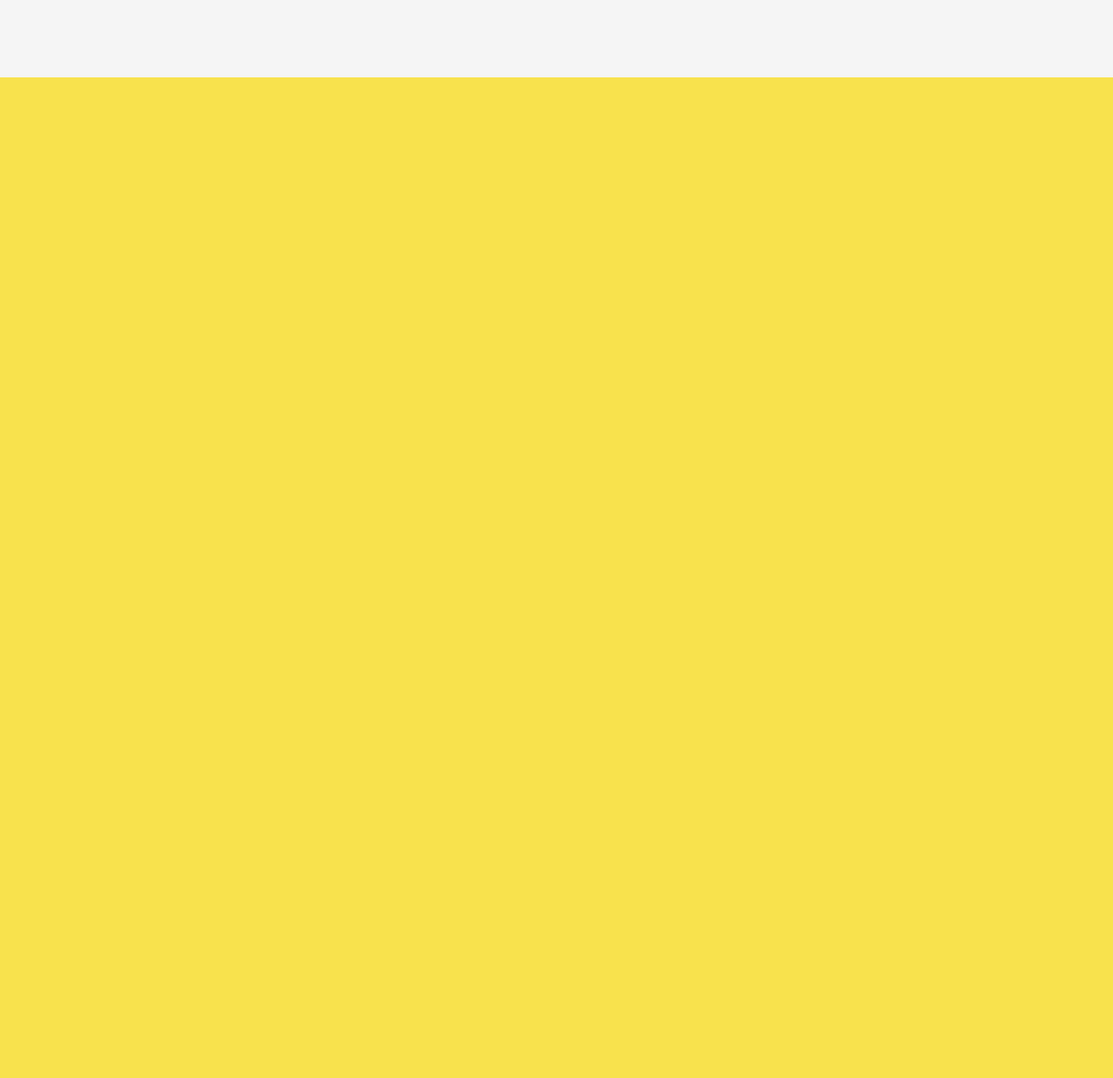
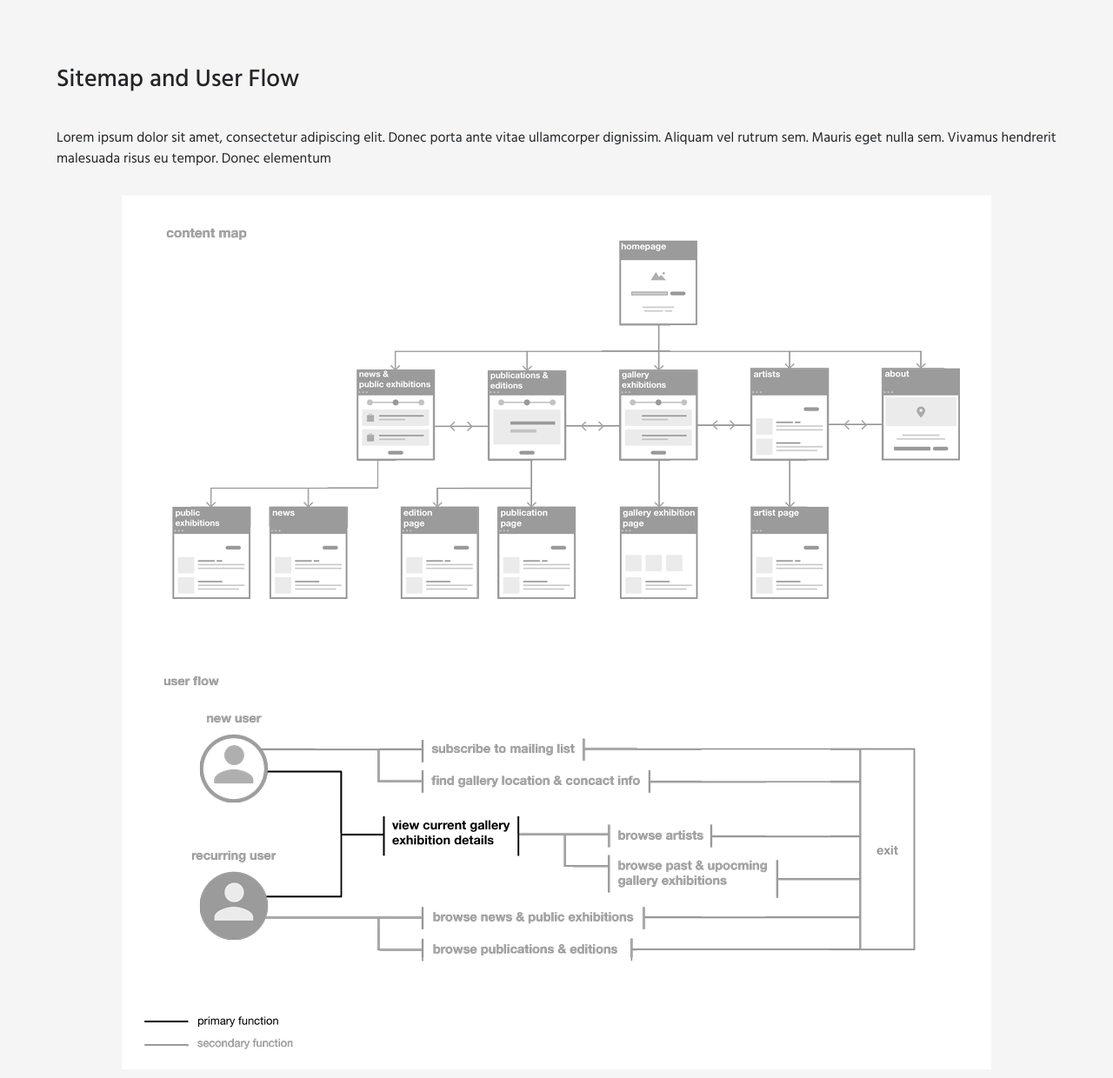
Before and after one commit to fallahipunk/UX-Portfolio, a plain HTML site: page ux.html in a window 1280 px wide. Shown: the part 9420-10660 px from the top of the page at 87% size. Before the commit the page ends 9509 px from the top, so only its background shows below. Drawn offline with nearby package versions, Linux system fonts and the light colour scheme.

Commit message:
added user flow and sitemap

```diff
--- a/ux.html
+++ b/ux.html
@@ -91,6 +91,9 @@
 
 
 	<div class="wrapper">
+
+		<!--  ------------------- Wireframes ---------------------------        -->
+
 		<div class="section-title">
 			<h3>Log In</h3>
 		</div>
@@ -305,7 +308,7 @@
 			</div>
 		</div>
 
-				<div class="wrapper">
+
 		<div class="section-title">
 			<h3>Photo Gallery</h3>
 		</div>
@@ -353,17 +356,29 @@
 		</div>
 
 
+
+
+		<!-- --------------------------- flows and maps --------------------- -->
+		<div class="section-title">
+				<h3>Sitemap and User Flow</h3>
+			</div>
+			<div class="section-text">
+				Lorem ipsum dolor sit amet, consectetur adipiscing elit. Donec porta ante vitae ullamcorper dignissim. Aliquam vel rutrum
+				sem. Mauris eget nulla sem. Vivamus hendrerit malesuada risus eu tempor. Donec elementum
+			</div>
+
+		<div class="img-display">
+			<a href="img/ux-docs/flows/crg-sitemap.jpg" target="_blank">
+				<img src="img/ux-docs/flows/crg-sitemap.jpg"> </a>
+
+			<a href="img/ux-docs/flows/crg-user-flow.jpg" target="_blank">
+				<img src="img/ux-docs/flows/crg-user-flow.jpg"> </a>
+
+		</div>
 	</div>
 
 
 
-
-
-
-	</div>
-
-
-	<!--  End of Website Header and Navbar -->
 
 
 	<!-- Optional JavaScript -->
```
Also changed, not shown: img/ux-docs/flows/crg-sitemap.jpg (added), img/ux-docs/flows/crg-user-flow.jpg (added). Lines whose indentation alone changed are shown as unchanged.
